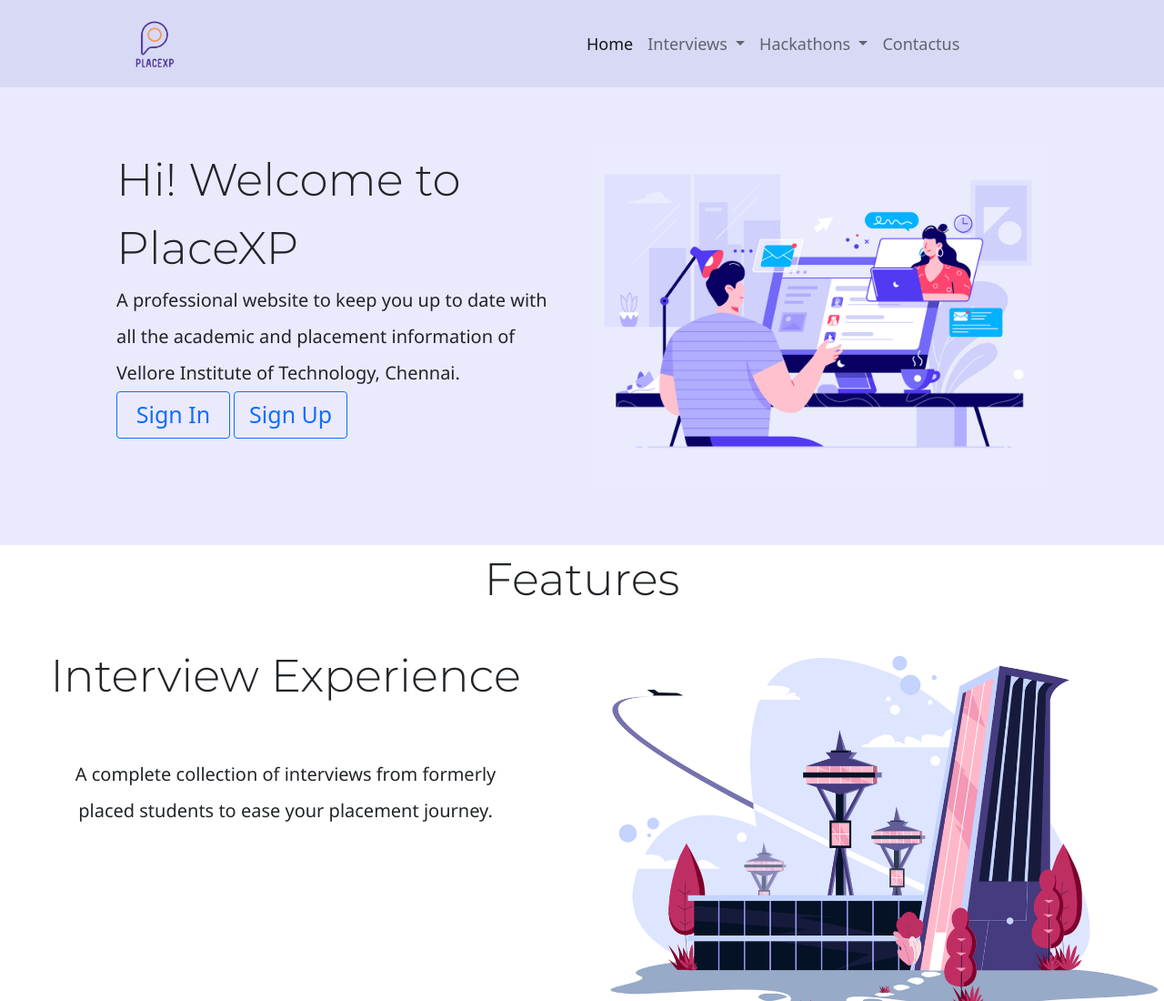
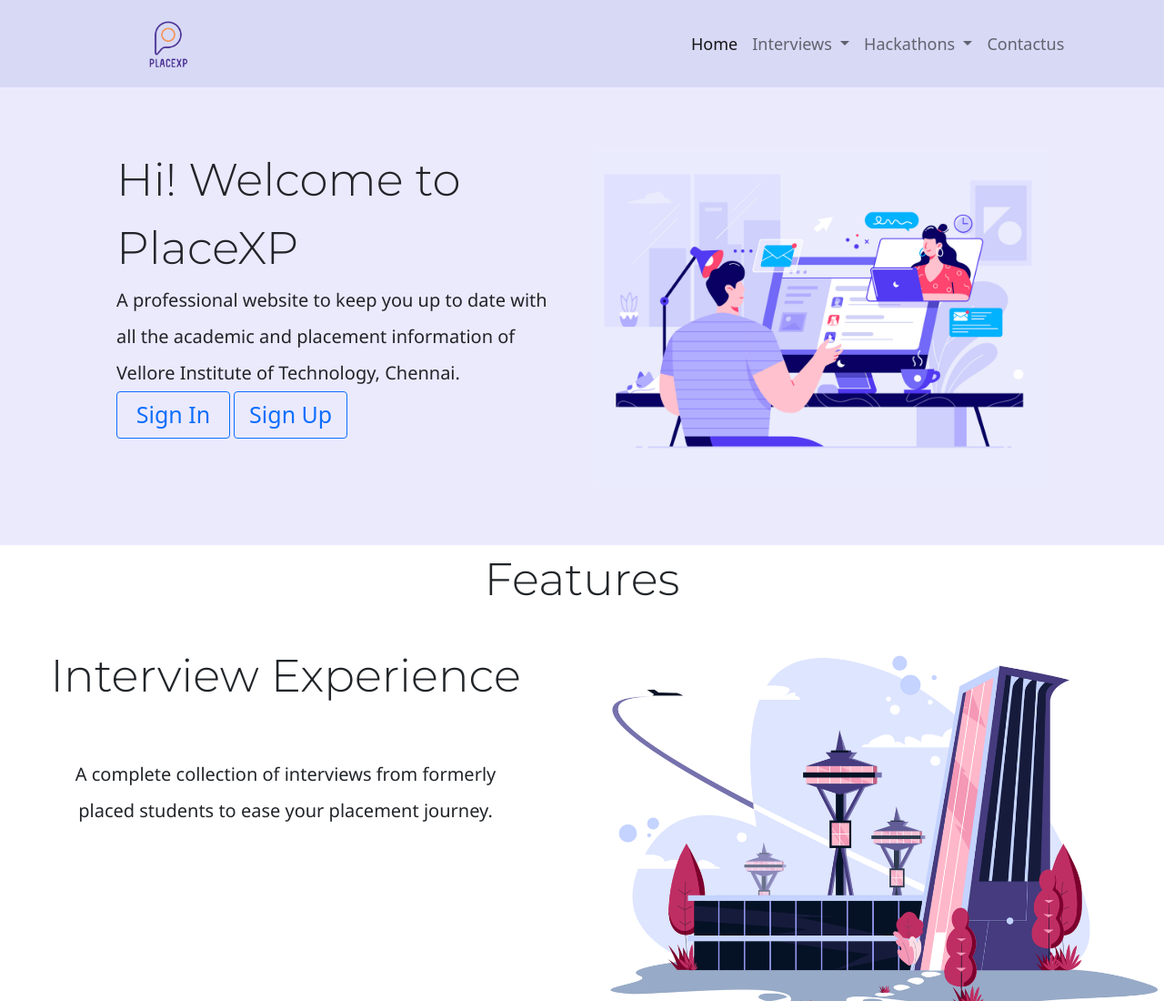
Before and after one commit to Saptharishee/PlaceXP_club_recruitment, a plain HTML site: page index.html in a window 1280 px wide. Shown: the top 1100 px of the page at 91% size. Drawn offline with nearby package versions, Linux system fonts and the light colour scheme.

Commit message:
Update index.html

```diff
--- a/index.html
+++ b/index.html
@@ -44,7 +44,7 @@
                     <span class="navbar-toggler-icon ml-auto"></span>
                   </button>
                   <div class="collapse navbar-collapse" id="navbarNavDropdown">
-                    <ul class="navbar-nav" style=" padding-left: 400px;">
+                    <ul class="navbar-nav" style=" padding-left: 500px;">
                       <li class="nav-item">
                         <a class="nav-link active" aria-current="page" href="#">Home</a>
                       </li>
```
